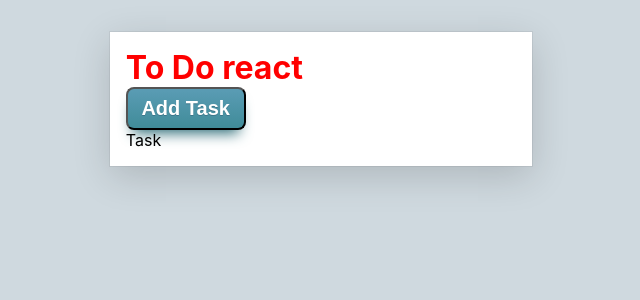
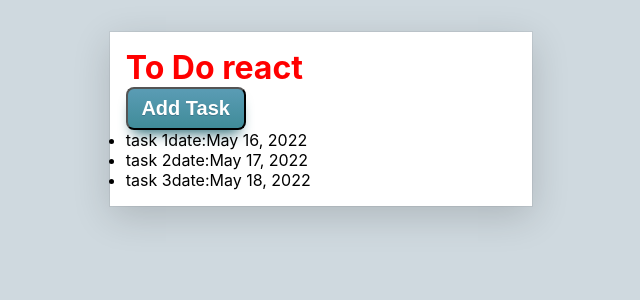
Before and after one commit to david-lafontant/new_todo_react, a React (Create React App) app: page / in a window 1280 px wide. Shown: the top 300 px of the page, without its empty margins (319-959 px from the left). Built offline with nearby package versions, Linux system fonts and the light colour scheme.

Commit message:
Pass task props to TaskItem

```diff
--- a/src/components/task/task.js
+++ b/src/components/task/task.js
@@ -1,8 +1,33 @@
 import React from 'react';
+import TaskItem from '../task-item/task-item';
 
 function Task() {
+  const tasks = [
+    {
+      id: 1,
+      text: 'task 1',
+      date: 'May 16, 2022',
+    },
+    {
+      id: 2,
+      text: 'task 2',
+      date: 'May 17, 2022',
+    },
+    {
+      id: 3,
+      text: 'task 3',
+      date: 'May 18, 2022',
+    },
+  ];
+
   return (
-    <div>Task</div>
+    <div>
+      <ul>
+        {tasks.map((task) => (<TaskItem key={task.id} task={task} />))}
+
+      </ul>
+
+    </div>
   );
 }
 
```
